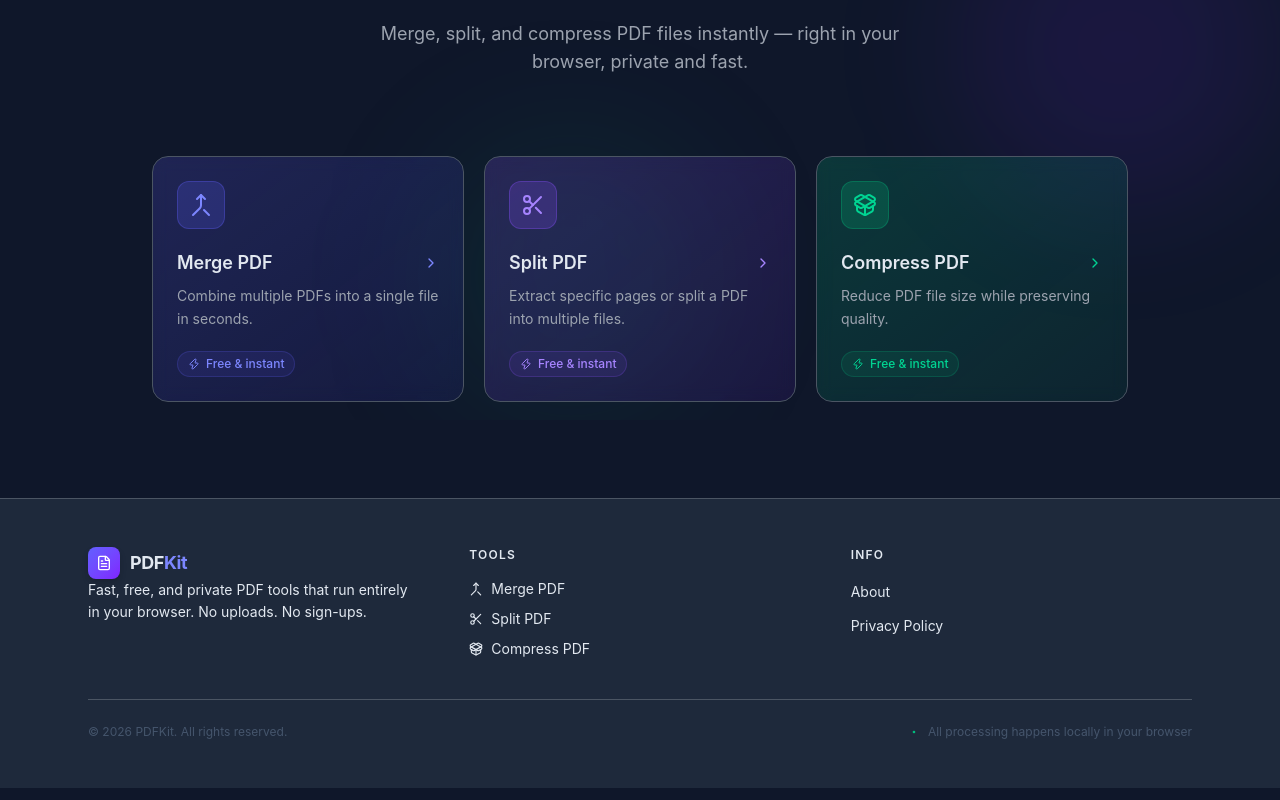
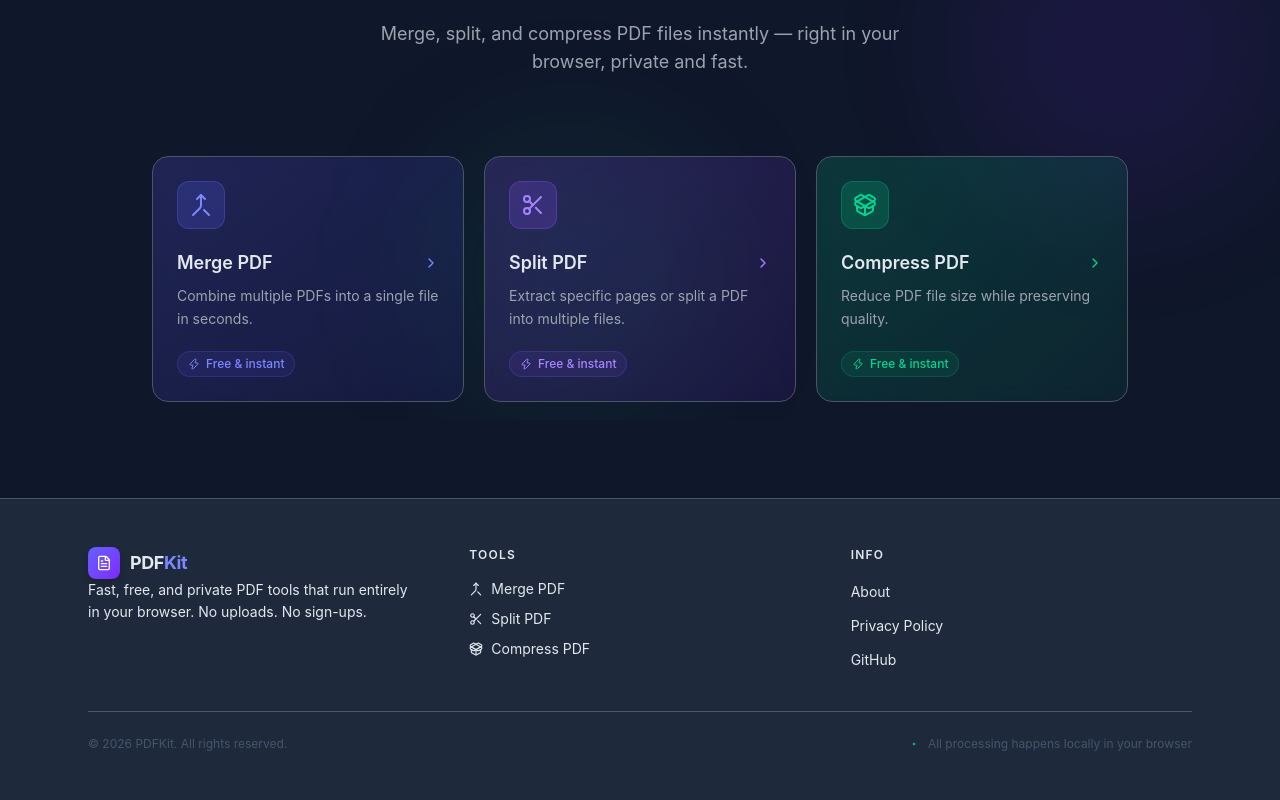
Before and after one commit to Siddhesh-Agarwal/pdf-kit, a React (Vite) app: page / in a window 1280 px wide. Shown: the part 380-1180 px from the top of the page. Built offline with nearby package versions, Linux system fonts and the light colour scheme.

Commit message:
added github link

```diff
--- a/src/components/Footer.tsx
+++ b/src/components/Footer.tsx
@@ -55,6 +55,16 @@
                   Privacy Policy
                 </Link>
               </li>
+              <li>
+                <a
+                  href="https://github.com/Siddhesh-Agarwal/pdf-kit"
+                  target="_blank"
+                  rel="noopener noreferrer"
+                  className="text-sm text-sidebar-foreground"
+                >
+                  GitHub
+                </a>
+              </li>
             </ul>
           </div>
         </div>
```
